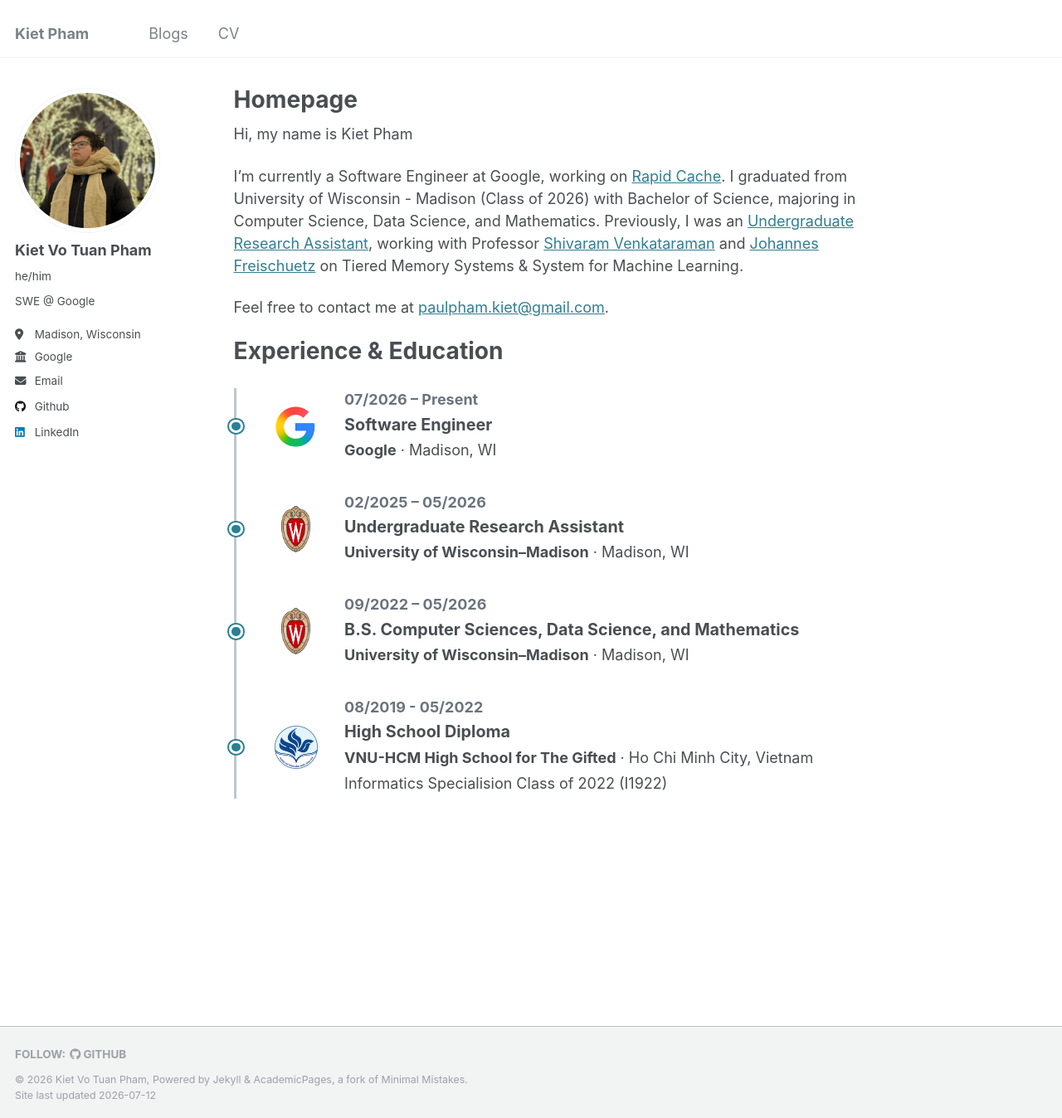
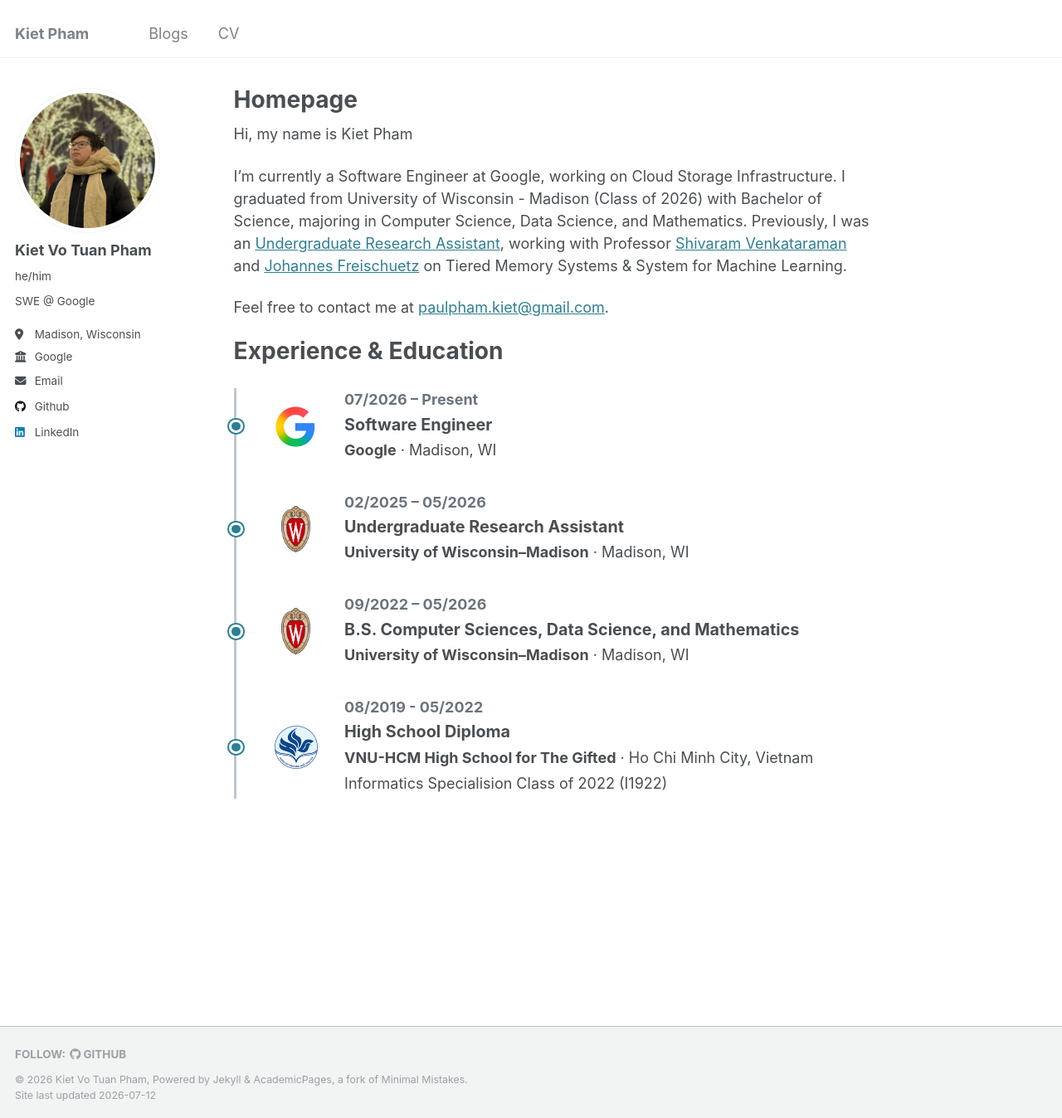
Before and after one commit to kietphamvt/kietphamvt.github.io, a Jekyll site: the page built from _pages/about.md, in a window 1280 px wide and 1348 px high. Shown: the whole window at 83% size. Built offline with Jekyll 4.4.1, drawn with Linux system fonts in a browser that asks for light colours.

Commit message:
Revise about page with updated job details
Updated job title and description for current position.

```diff
--- a/_pages/about.md
+++ b/_pages/about.md
@@ -9,7 +9,7 @@ redirect_from:
 
 Hi, my name is Kiet Pham
 
-I'm currently a Software Engineer at Google, working on [Rapid Cache](https://docs.cloud.google.com/storage/docs/rapid/rapid-cache). I graduated from University of Wisconsin - Madison (Class of 2026) with Bachelor of Science, majoring in Computer Science, Data Science, and Mathematics. Previously, I was an [Undergraduate Research Assistant](https://madsystems.cs.wisc.edu/), working with Professor [Shivaram Venkataraman](https://shivaram.org/) and [Johannes Freischuetz](https://www.freischuetz.org/) on Tiered Memory Systems & System for Machine Learning.
+I'm currently a Software Engineer at Google, working on Cloud Storage Infrastructure. I graduated from University of Wisconsin - Madison (Class of 2026) with Bachelor of Science, majoring in Computer Science, Data Science, and Mathematics. Previously, I was an [Undergraduate Research Assistant](https://madsystems.cs.wisc.edu/), working with Professor [Shivaram Venkataraman](https://shivaram.org/) and [Johannes Freischuetz](https://www.freischuetz.org/) on Tiered Memory Systems & System for Machine Learning.
 
 Feel free to contact me at [paulpham.kiet@gmail.com](mailto:paulpham.kiet@gmail.com).
 
```
